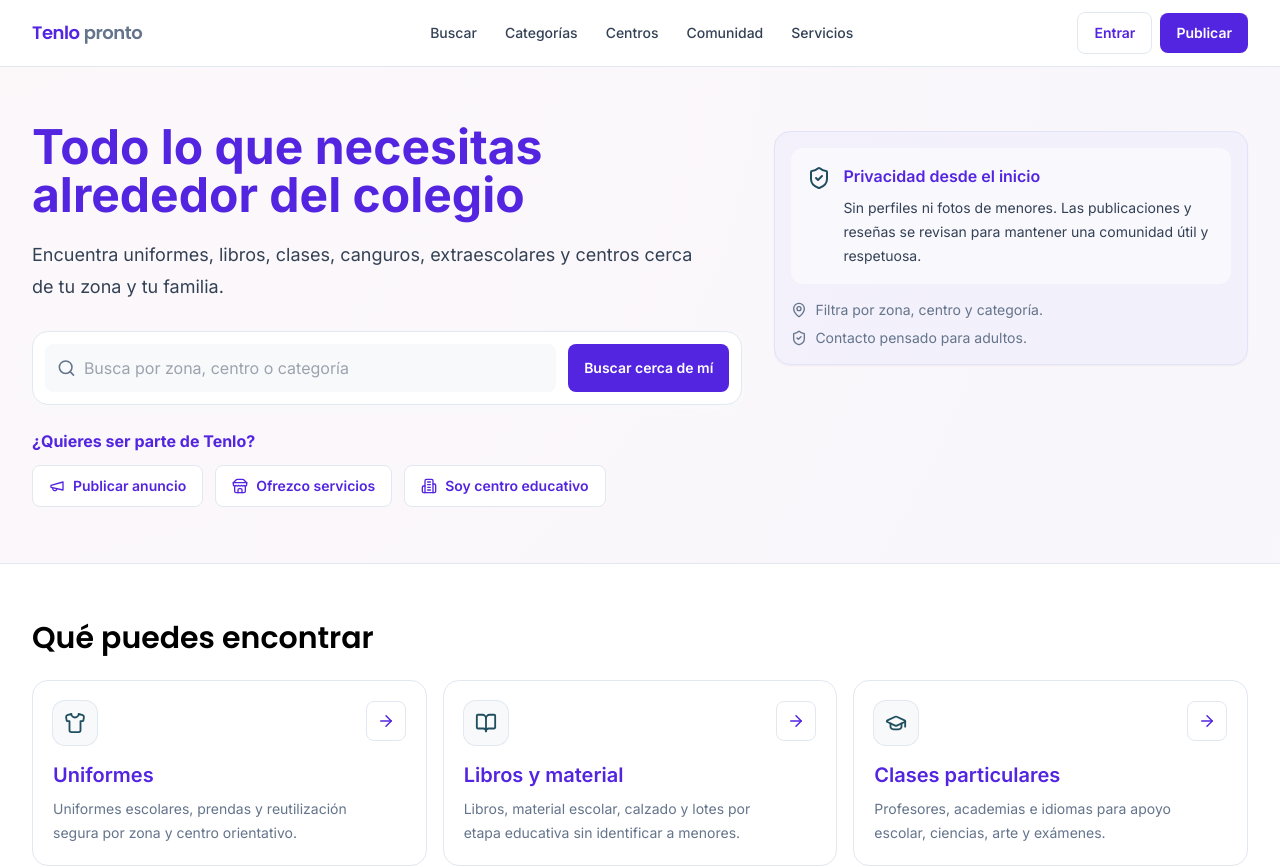
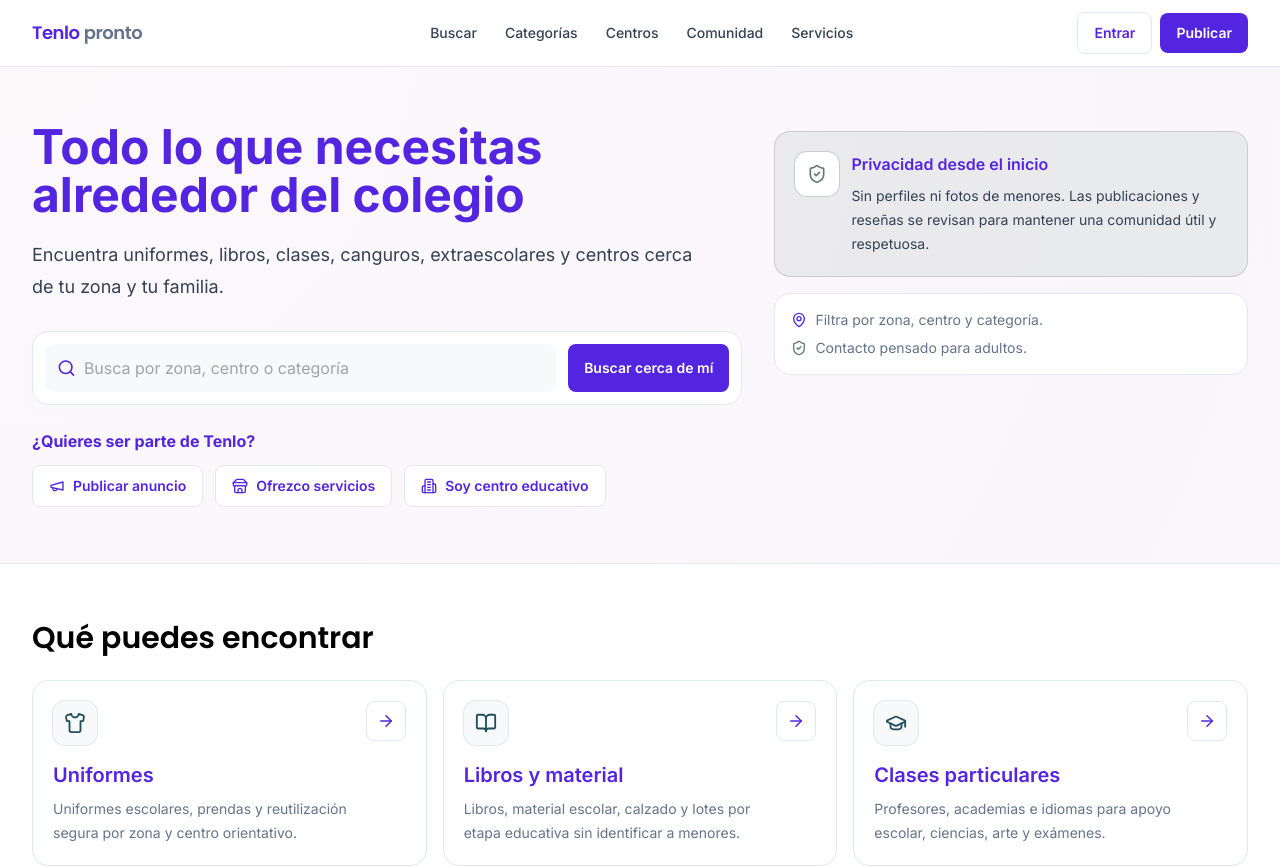
Before and after one commit to rdrgzjavier/kiryco, a Next.js app: page / in a window 1280 px wide. Shown: the top 867 px of the page. Built offline with nearby package versions, Linux system fonts and the light colour scheme.

Commit message:
Update hero safe environment styling

```diff
--- a/src/components/SearchHero.tsx
+++ b/src/components/SearchHero.tsx
@@ -1,4 +1,5 @@
 import Link from "next/link";
+import SafeEnvironmentCard from "@/components/SafeEnvironmentCard";
 import { Building2, MapPin, Megaphone, Search, ShieldCheck, Store } from "lucide-react";
 
 export default function SearchHero() {
@@ -14,7 +15,7 @@ export default function SearchHero() {
         <form action="/buscar" className="mt-7 grid gap-3 rounded-2xl border border-line bg-panel p-3 shadow-soft sm:grid-cols-[1fr_auto]">
           <label className="sr-only" htmlFor="q">Busca por zona, centro o categoría</label>
           <div className="flex items-center gap-2 rounded-lg bg-soft px-3">
-            <Search size={20} className="text-muted" aria-hidden />
+            <Search size={20} className="text-ink" aria-hidden />
             <input id="q" name="q" placeholder="Busca por zona, centro o categoría" className="min-h-12 w-full bg-transparent text-base outline-none" />
           </div>
           <button className="btn-primary min-h-12" type="submit">Buscar cerca de mí</button>
@@ -28,19 +29,11 @@ export default function SearchHero() {
           </div>
         </div>
       </div>
-      <aside className="rounded-2xl border border-lavender bg-lavender/30 p-4 md:mt-2 shadow-sm">
-        <div className="flex gap-3 rounded-xl bg-panel/50 p-4 backdrop-blur-sm">
-          <ShieldCheck className="mt-0.5 shrink-0 text-petrol" size={24} aria-hidden />
-          <div>
-            <h2 className="text-base font-semibold text-ink">Privacidad desde el inicio</h2>
-            <p className="mt-2 text-sm leading-6 text-slatecopy">
-              Sin perfiles ni fotos de menores. Las publicaciones y reseñas se revisan para mantener una comunidad útil y respetuosa.
-            </p>
-          </div>
-        </div>
-        <div className="mt-4 grid gap-2 text-sm text-muted">
-          <div className="flex items-center gap-2"><MapPin size={16} aria-hidden /> Filtra por zona, centro y categoría.</div>
-          <div className="flex items-center gap-2"><ShieldCheck size={16} aria-hidden /> Contacto pensado para adultos.</div>
+      <aside className="md:mt-2">
+        <SafeEnvironmentCard compact title="Privacidad desde el inicio" body="Sin perfiles ni fotos de menores. Las publicaciones y reseñas se revisan para mantener una comunidad útil y respetuosa." />
+        <div className="mt-4 grid gap-2 rounded-2xl border border-line bg-panel p-4 text-sm text-muted">
+          <div className="flex items-center gap-2"><MapPin className="text-ink" size={16} aria-hidden /> Filtra por zona, centro y categoría.</div>
+          <div className="flex items-center gap-2"><ShieldCheck className="text-sage" size={16} aria-hidden /> Contacto pensado para adultos.</div>
         </div>
       </aside>
     </section>
```
